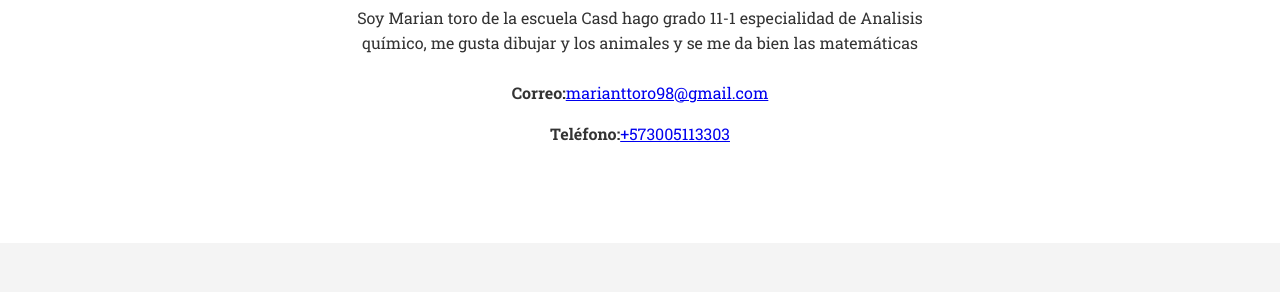
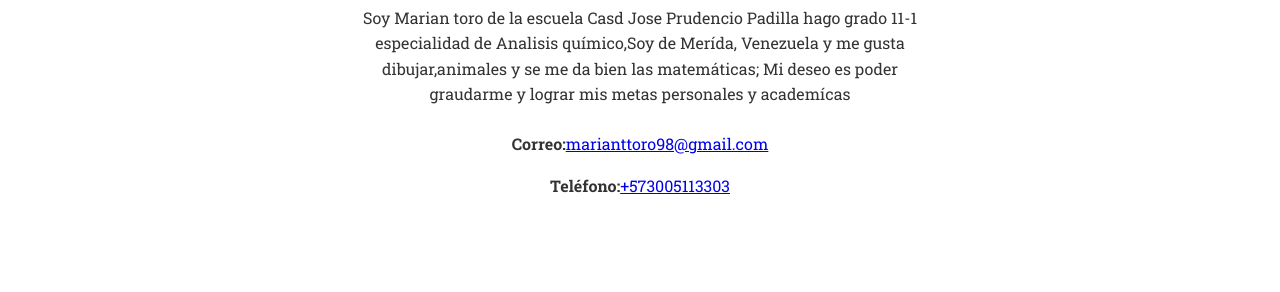
Before and after one commit to MarianToro/MylandingPage, a plain HTML site: page index.html in a window 1280 px wide. Shown: the part 508-800 px from the top of the page. Drawn offline with Linux system fonts and the light colour scheme.

Commit message:
cambio index

```diff
--- a/index.html
+++ b/index.html
@@ -26,7 +26,7 @@
             <img src="./gata 2.JPG" alt="Tu Foto de Perfil" class="profile-photo">
             <h1 class="profile-name">Marian Toro</h1>
             <p class="profile-summary">
-               Soy Marian toro de la escuela Casd hago grado 11-1 especialidad de Analisis químico, me gusta dibujar y los animales y se me da bien las matemáticas
+               Soy Marian toro de la escuela Casd Jose Prudencio Padilla hago grado 11-1 especialidad de Analisis químico,Soy de Merída, Venezuela y me gusta dibujar,animales y se me da bien las matemáticas; Mi deseo es poder graudarme y lograr mis metas personales y academícas
             </p>
             <div class="contact-info">
                 <p><strong>Correo:</strong><a href="marianttoro98@gmail.com">marianttoro98@gmail.com</a></p>
```
